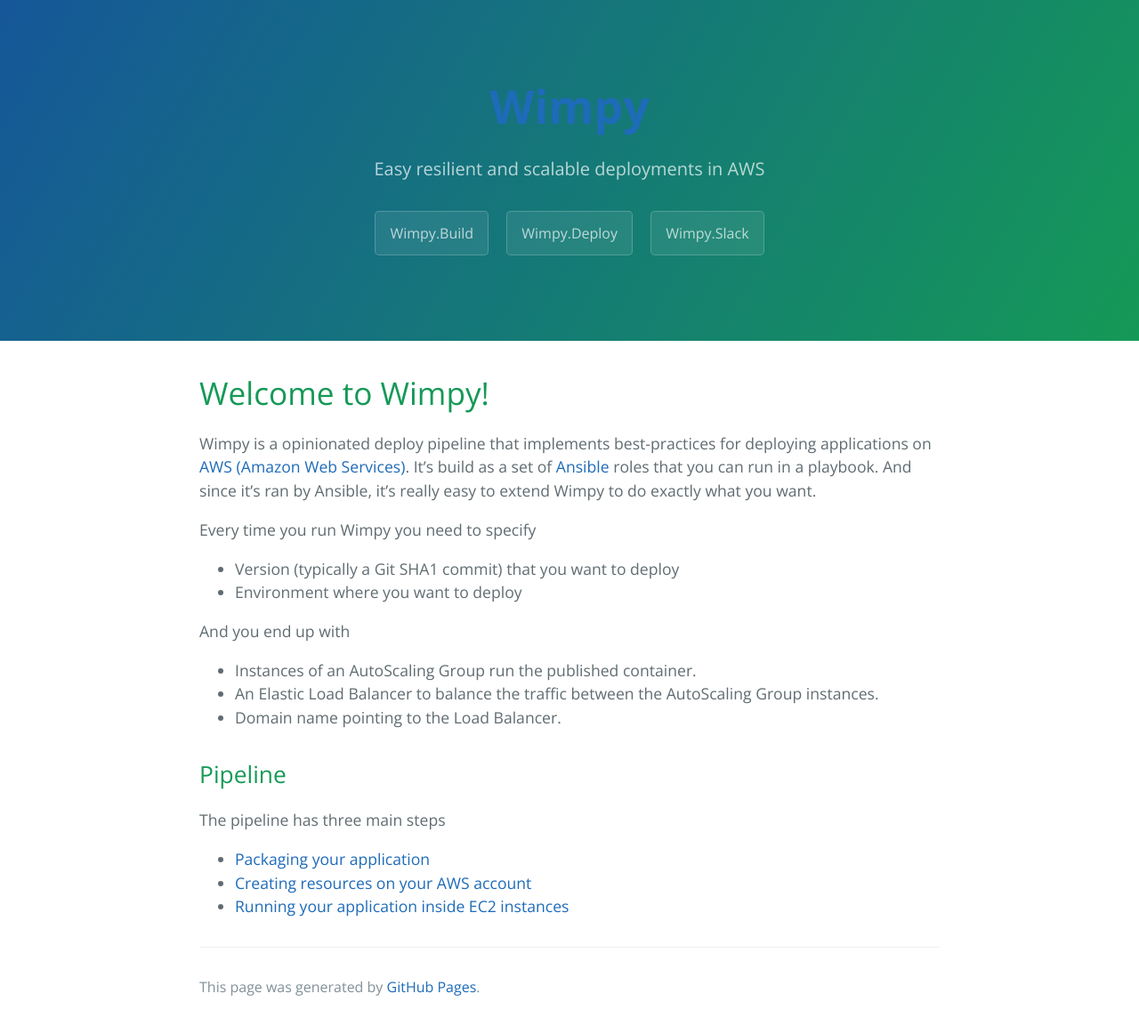
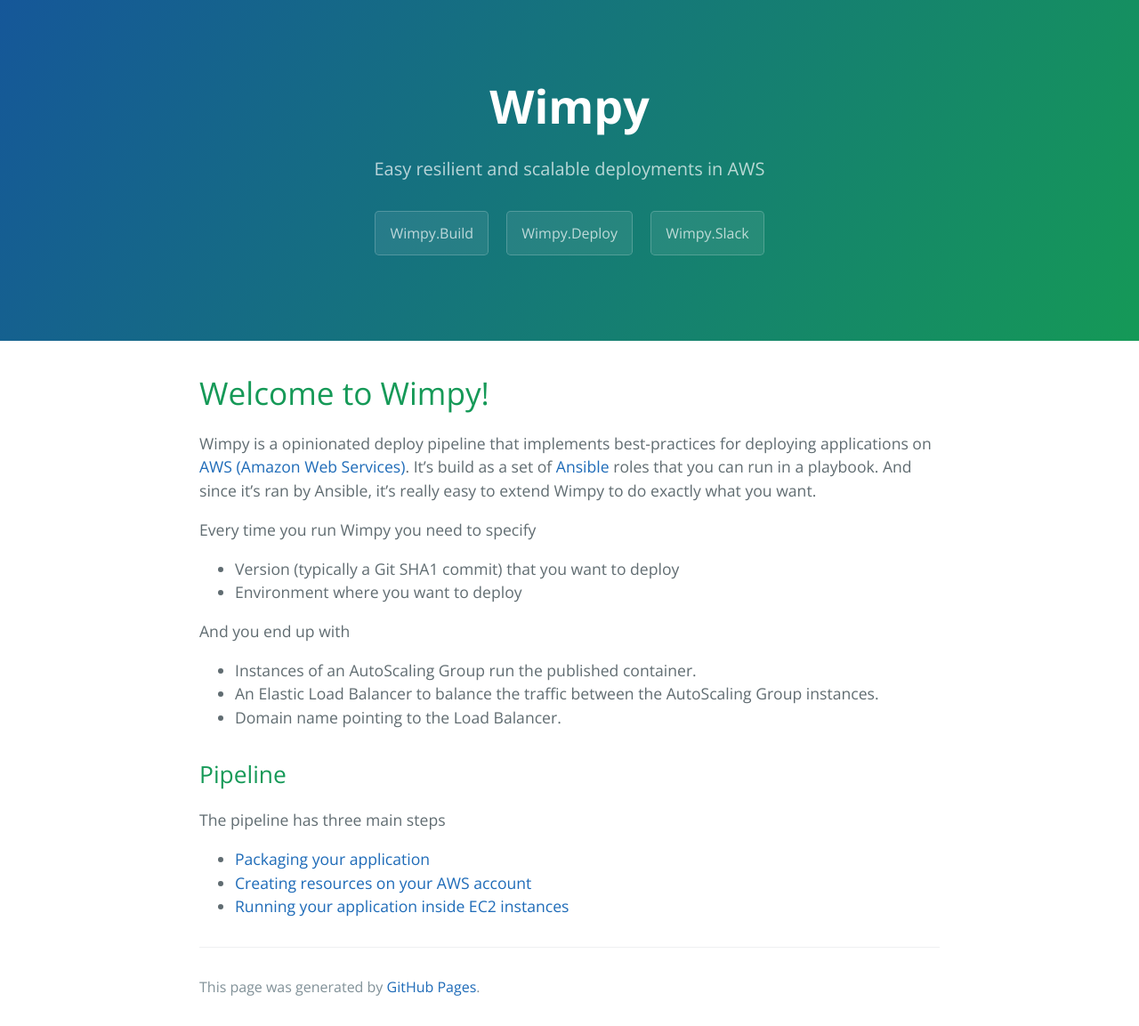
Before and after one commit to wimpy/wimpy.deploy, a Jekyll site: the page built from docs/index.md, in a window 1280 px wide. Shown: the whole page at 89% size. Built offline with Jekyll 4.4.1, drawn with Linux system fonts in a browser that asks for light colours.

Commit message:
Index link in white

```diff
--- a/docs/_layouts/default.html
+++ b/docs/_layouts/default.html
@@ -11,7 +11,7 @@
   </head>
   <body>
     <section class="page-header">
-      <a href="https://wimpy.github.io/wimpy.deploy/"><h1 class="project-name">{{ site.title | default: site.github.repository_name }}</h1></a>
+      <a style="color: #FFF; text-decoration: none" href="https://wimpy.github.io/wimpy.deploy/"><h1 class="project-name">{{ site.title | default: site.github.repository_name }}</h1></a>
       <h2 class="project-tagline">{{ site.description | default: site.github.project_tagline }}</h2>
       <a href="https://github.com/wimpy/wimpy.build" class="btn">Wimpy.Build</a>
       <a href="https://github.com/wimpy/wimpy.deploy" class="btn">Wimpy.Deploy</a>
```
